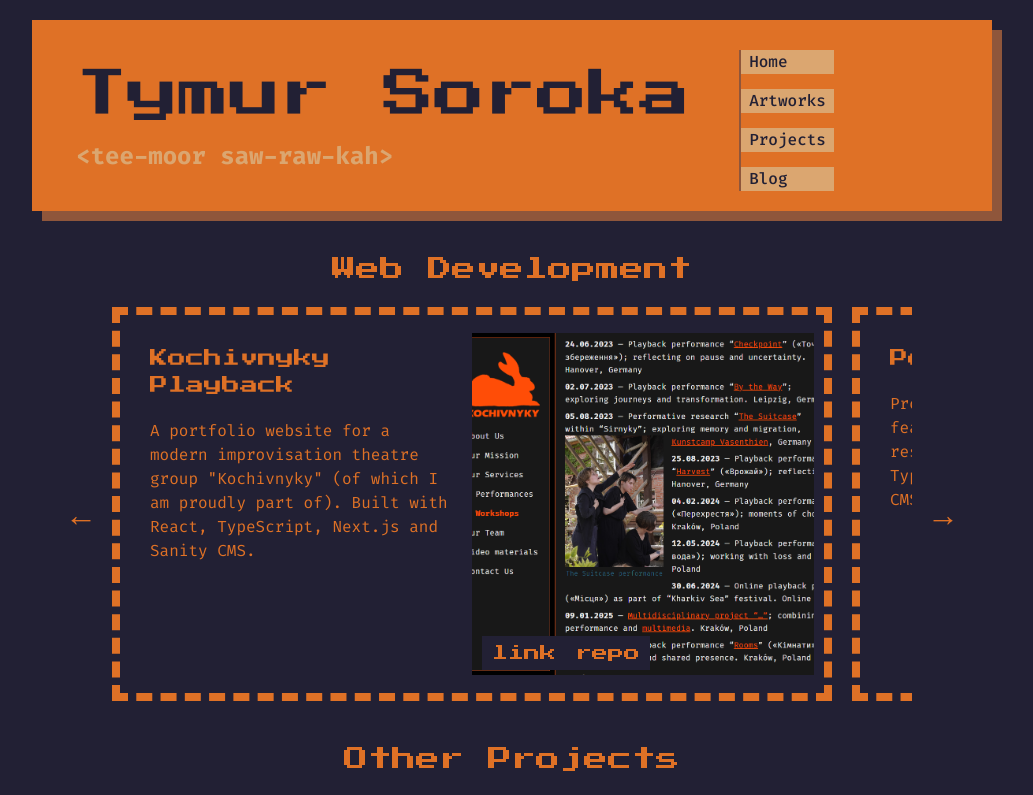
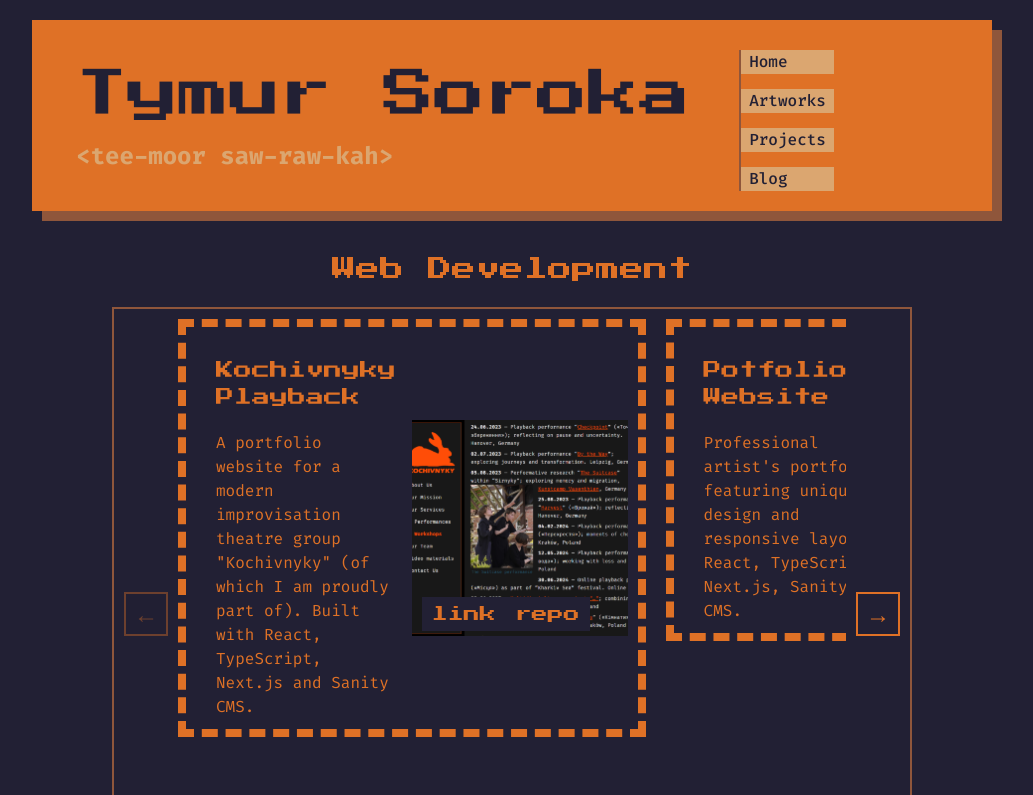
Before and after one commit to timtim40a/timtim40a.github.io, a Next.js app: page /projects in a window 1280 px wide. Shown: the top 795 px of the page, without its empty margins (128-1161 px from the left). Built offline with nearby package versions, Linux system fonts and the light colour scheme.

Commit message:
Refactor ProjectCarousel into a thin Carousel adapter
Delegates all scroll/keyboard/indicator logic to the shared Carousel
component instead of duplicating it; keeps the Project-typed wrapper
for type-safety per the repo's per-content-type component pattern.

```diff
--- a/src/app/_components/projectCarousel/ProjectCarousel.tsx
+++ b/src/app/_components/projectCarousel/ProjectCarousel.tsx
@@ -1,9 +1,8 @@
 // app/projects/ProjectsCarousel.tsx — Client Component
 "use client";
-import { useRef } from "react";
-import ProjectCard from "../../_components/projectCard/ProjectCard";
-import styles from "./projectCarousel.module.css";
-import type Project from "../../_types/Project";
+import Carousel from "@/app/_components/carousel/Carousel";
+import ProjectCard from "@/app/_components/projectCard/ProjectCard";
+import type Project from "@/app/_types/Project";
 
 type Props = {
     title: string;
@@ -11,31 +10,12 @@ type Props = {
 };
 
 export default function ProjectsCarousel({ title, projects }: Props) {
-    const ref = useRef<HTMLDivElement>(null);
-
-    function scroll(dir: number) {
-        ref.current?.scrollBy({
-            left: dir * ref.current.offsetWidth,
-            behavior: "smooth",
-        });
-    }
-
     return (
-        <>
-            <h2>{title}</h2>
-            <div className={styles.section}>
-                <button className={styles.arrow} onClick={() => scroll(-1)}>
-                    &#8592;
-                </button>
-                <div className={styles.wrapper} ref={ref}>
-                    {projects.map((p) => (
-                        <ProjectCard key={p.title} {...p} />
-                    ))}
-                </div>
-                <button className={styles.arrow} onClick={() => scroll(1)}>
-                    &#8594;
-                </button>
-            </div>
-        </>
+        <Carousel
+            title={title}
+            items={projects}
+            getKey={(p) => p.title}
+            renderItem={(p) => <ProjectCard {...p} />}
+        />
     );
 }
```
